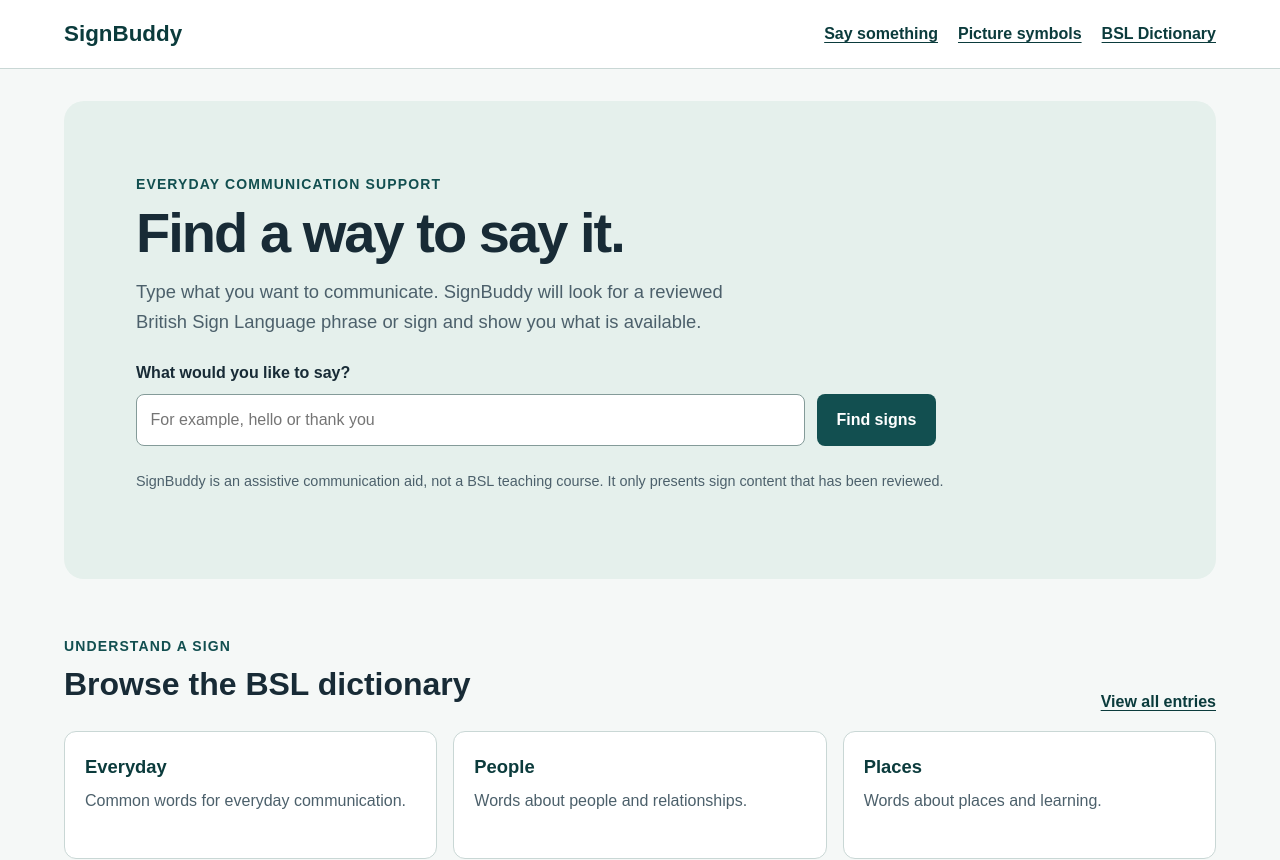
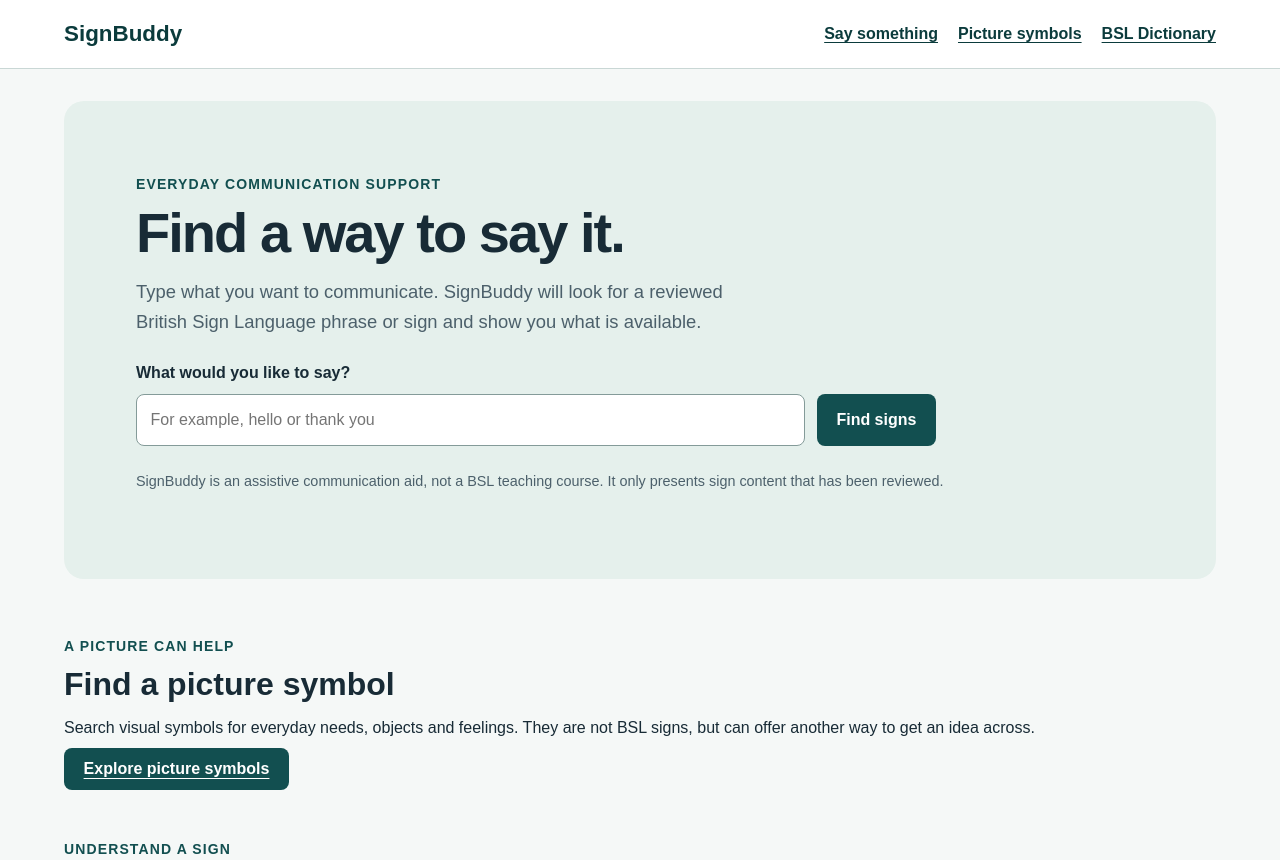
Before and after one commit to ray-seal/SignBuddy, a Next.js app: page / in a window 1280 px wide. Shown: the top 860 px of the page. Built offline with nearby package versions, Linux system fonts and the light colour scheme.

Commit message:
Add visual symbol support to SignBuddy home

```diff
--- a/app/page.tsx
+++ b/app/page.tsx
@@ -30,23 +30,33 @@ export default function Home() {
           </p>
         </section>
 
+        <section className="home-section symbol-promo" aria-labelledby="symbols-heading">
+          <div>
+            <p className="eyebrow">A picture can help</p>
+            <h2 id="symbols-heading">Find a picture symbol</h2>
+            <p>
+              Search visual symbols for everyday needs, objects and feelings.
+              They are not BSL signs, but can offer another way to get an idea
+              across.
+            </p>
+          </div>
+          <Link className="button button-primary symbol-promo-link" href="/symbols">
+            Explore picture symbols
+          </Link>
+        </section>
+
         <section className="home-section" aria-labelledby="dictionary-heading">
           <div className="section-heading">
             <div>
               <p className="eyebrow">Understand a sign</p>
               <h2 id="dictionary-heading">Browse the BSL dictionary</h2>
             </div>
-            <Link className="text-link" href="/dictionary">
-              View all entries
-            </Link>
+            <Link className="text-link" href="/dictionary">View all entries</Link>
           </div>
           <ul className="category-grid">
             {categories.map((category) => (
               <li key={category.id}>
-                <Link
-                  className="category-card"
-                  href={`/dictionary?category=${category.id}`}
-                >
+                <Link className="category-card" href={"/dictionary?category=" + category.id}>
                   <strong>{category.name}</strong>
                   <span>{category.description}</span>
                 </Link>
@@ -61,7 +71,7 @@ export default function Home() {
           <ul className="suggestion-list">
             {signs.slice(0, 4).map((sign) => (
               <li key={sign.id}>
-                <Link href={`/translate?q=${encodeURIComponent(sign.word)}`}>
+                <Link href={"/translate?q=" + encodeURIComponent(sign.word)}>
                   {sign.word}
                 </Link>
               </li>
```
